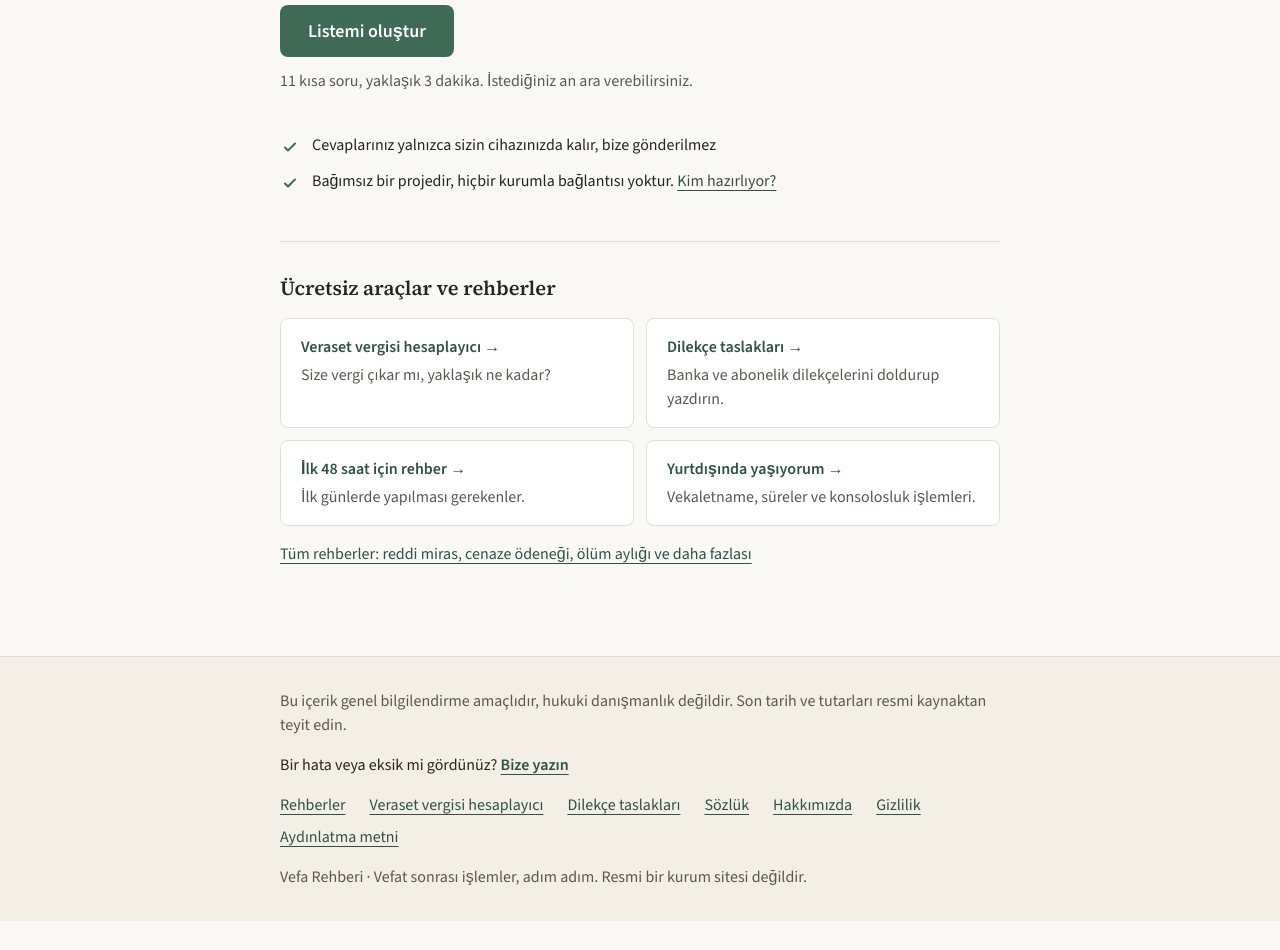
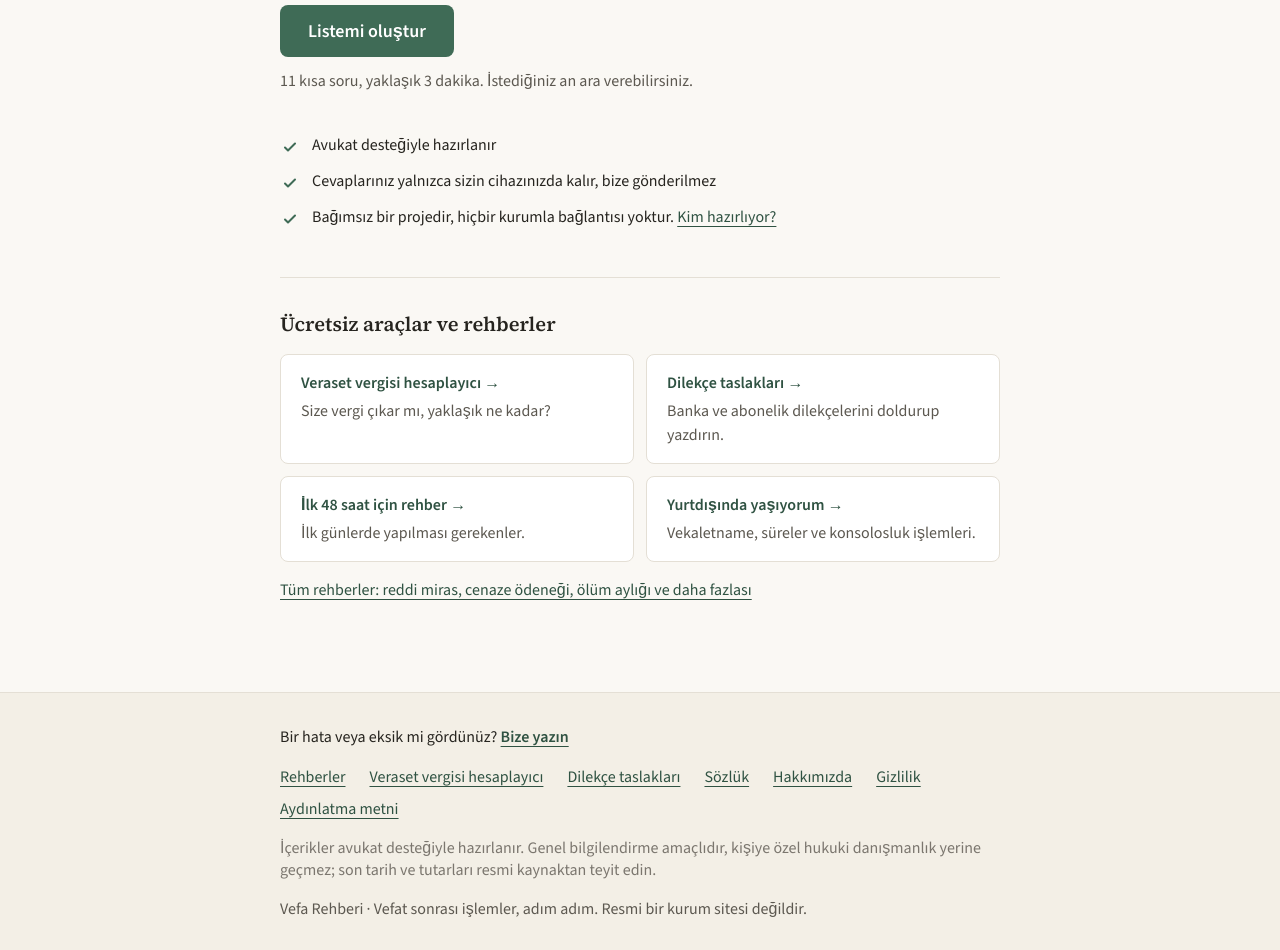
Before and after one commit to ahmethaktaneker/vefarehberi, a Next.js app: page / in a window 1280 px wide. Shown: the part 360-1310 px from the top of the page. Before the commit the page ends 1281 px from the top, so only its background shows below. Built offline with nearby package versions, Linux system fonts and the light colour scheme.

Commit message:
Uyarılar sönük ve küçük; "avukat desteğiyle hazırlanır" bilgisi eklendi

```diff
--- a/app/page.tsx
+++ b/app/page.tsx
@@ -26,7 +26,7 @@ export default function AnaSayfa() {
         {AVUKAT_ROZETI_AKTIF && (
           <li className="flex gap-3">
             <Isaret />
-            Hukuk uzmanı kontrolünde hazırlanır
+            Avukat desteğiyle hazırlanır
           </li>
         )}
         <li className="flex gap-3">
--- a/components/HukukiUyari.tsx
+++ b/components/HukukiUyari.tsx
@@ -1,9 +1,9 @@
-/** Her sayfada görünen kısa uyarı (Brief 4.2). Metin brief'ten birebir alınmıştır. */
+/** Her sayfanın altındaki kısa uyarı (Brief 4.2). Proje sahibinin isteğiyle sönük ve küçük. */
 export function HukukiUyari() {
   return (
-    <p className="text-base text-metin-ikincil">
-      Bu içerik genel bilgilendirme amaçlıdır, hukuki danışmanlık değildir. Son tarih ve tutarları
-      resmi kaynaktan teyit edin.
+    <p className="text-base leading-snug text-metin-ikincil/80">
+      İçerikler avukat desteğiyle hazırlanır. Genel bilgilendirme amaçlıdır, kişiye özel hukuki danışmanlık yerine
+      geçmez; son tarih ve tutarları resmi kaynaktan teyit edin.
     </p>
   );
 }
--- a/components/SiteFooter.tsx
+++ b/components/SiteFooter.tsx
@@ -6,7 +6,6 @@ export function SiteFooter() {
   return (
     <footer className="mt-16 border-t border-cizgi bg-bilgi-acik">
       <div className="mx-auto max-w-3xl space-y-4 px-4 py-8 sm:px-6">
-        <HukukiUyari />
         <p className="text-base">
           Bir hata veya eksik mi gördünüz?{" "}
           <a href={hataBildirBaglantisi("Hata bildirimi")} className="font-semibold text-vurgu-koyu underline underline-offset-4">
@@ -36,6 +35,7 @@ export function SiteFooter() {
             Aydınlatma metni
           </Link>
         </nav>
+        <HukukiUyari />
         <p className="text-base text-metin-ikincil">
           {URUN_ADI} · {URUN_ALT_BASLIK}. Resmi bir kurum sitesi değildir.
         </p>
--- a/components/sonuc/Sonuc.tsx
+++ b/components/sonuc/Sonuc.tsx
@@ -110,10 +110,11 @@ export function Sonuc({ icerik, paket, riza }: { icerik: Icerik; paket: Paket; r
           </Link>
         </div>
         <Ozet liste={liste} yapilanlar={yapilanlar} />
-        <p className="mt-4 text-base text-metin-ikincil">
-          {KONTROL_ROZETLERI && <>&ldquo;Kontrol ediliyor&rdquo; etiketli bilgiler henüz hukuk uzmanı kontrolünden geçmedi. </>}
-          Bu liste genel bilgilendirme amaçlıdır. Son tarih ve tutarları resmi kaynaktan teyit edin.
-        </p>
+        {KONTROL_ROZETLERI && (
+          <p className="mt-4 text-base text-metin-ikincil">
+            &ldquo;Kontrol ediliyor&rdquo; etiketli bilgiler henüz hukuk uzmanı kontrolünden geçmedi.
+          </p>
+        )}
       </header>
 
       <Icindekiler kurumVar={liste.kurumlar.length > 0} />
@@ -134,16 +135,11 @@ export function Sonuc({ icerik, paket, riza }: { icerik: Icerik; paket: Paket; r
       </Bolum>
 
       {liste.avukatUyarilari.length > 0 && (
-        <section aria-labelledby="avukat-baslik" className="rounded-lg border border-cizgi bg-bilgi-acik p-5">
-          <h2 id="avukat-baslik" className="font-serif text-xl font-semibold">
-            Bir avukata danışmanız önerilir
-          </h2>
-          <ul className="mt-3 space-y-2">
-            {liste.avukatUyarilari.map((u) => (
-              <li key={u.id}>{u.metin}</li>
-            ))}
-          </ul>
-        </section>
+        <aside aria-label="Not" className="border-l-2 border-cizgi pl-3 text-base text-metin-ikincil">
+          {liste.avukatUyarilari.map((u) => (
+            <p key={u.id}>{u.metin}</p>
+          ))}
+        </aside>
       )}
 
       <Bolum baslik="Size çıkabilecek ödemeler">
--- a/content/sayfalar/hakkimizda.md
+++ b/content/sayfalar/hakkimizda.md
@@ -15,7 +15,7 @@ Türkiye'de her yıl yaklaşık 490 bin kişi vefat ediyor (TÜİK, 2025). Her v
 
 ## Kim hazırlıyor
 
-Vefa Rehberi, hukuk öğrencisi Ahmet Haktan Eker tarafından hazırlanan bağımsız bir projedir. Hiçbir kamu kurumuyla, bankayla veya sigorta şirketiyle bağlantısı yoktur.
+Vefa Rehberi, hukuk öğrencisi Ahmet Haktan Eker tarafından avukat desteğiyle hazırlanan bağımsız bir projedir. Hiçbir kamu kurumuyla, bankayla veya sigorta şirketiyle bağlantısı yoktur.
 
 <!-- Buraya isterseniz kendi hikâyenizi ekleyebilirsiniz: bu siteyi neden yaptığınız. -->
 
--- a/lib/marka.ts
+++ b/lib/marka.ts
@@ -15,7 +15,7 @@ export const YAYINDA = false;
  * "Hukuk uzmanı kontrolünde hazırlanır" rozeti.
  * İçerik avukat kontrolünden geçene kadar kapalı kalır (Brief 5.1).
  */
-export const AVUKAT_ROZETI_AKTIF = false;
+export const AVUKAT_ROZETI_AKTIF = true;
 
 /**
  * Umami (çerezsiz analitik) site kimliği. Gizli değildir; sayfa kaynağında herkese görünür.
```
